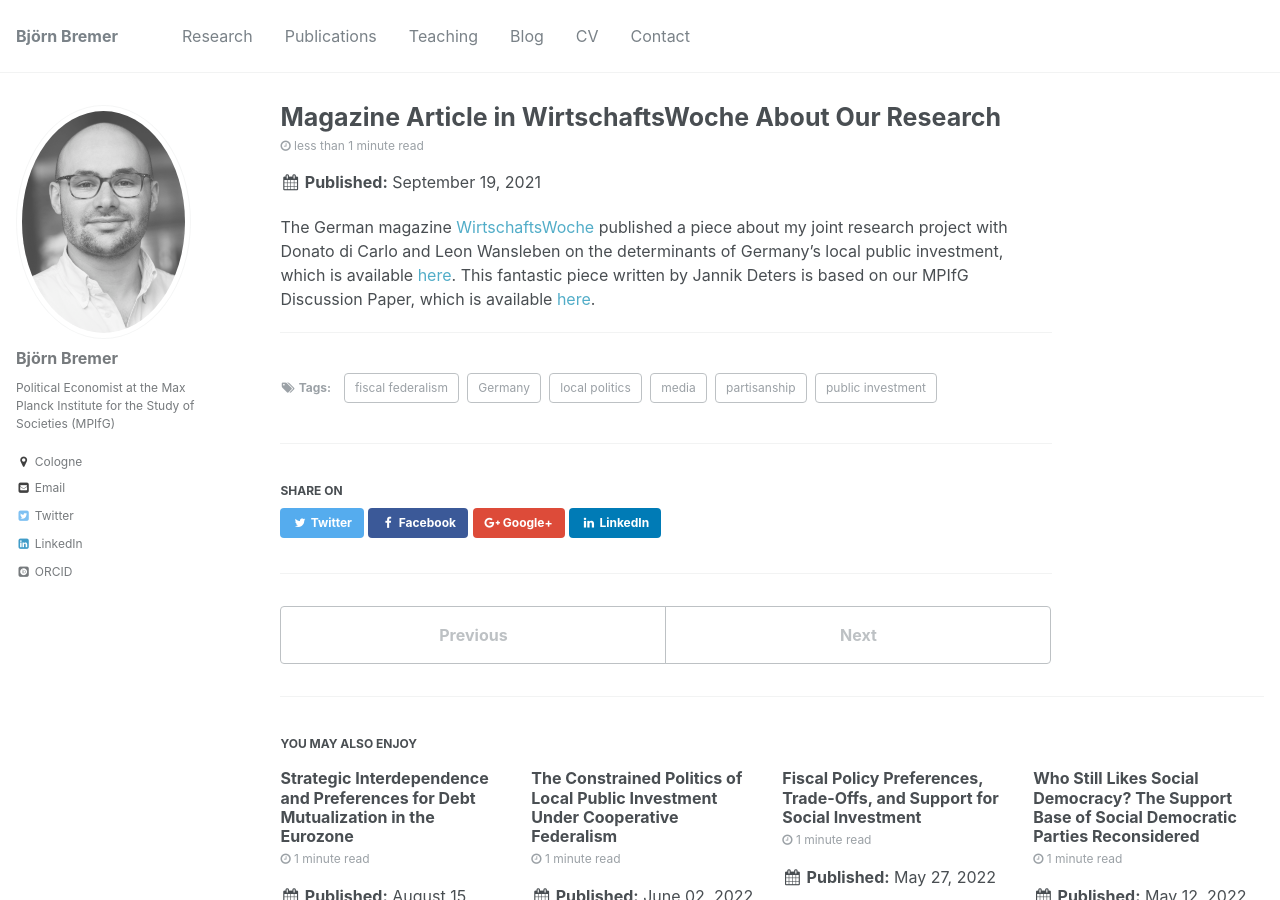
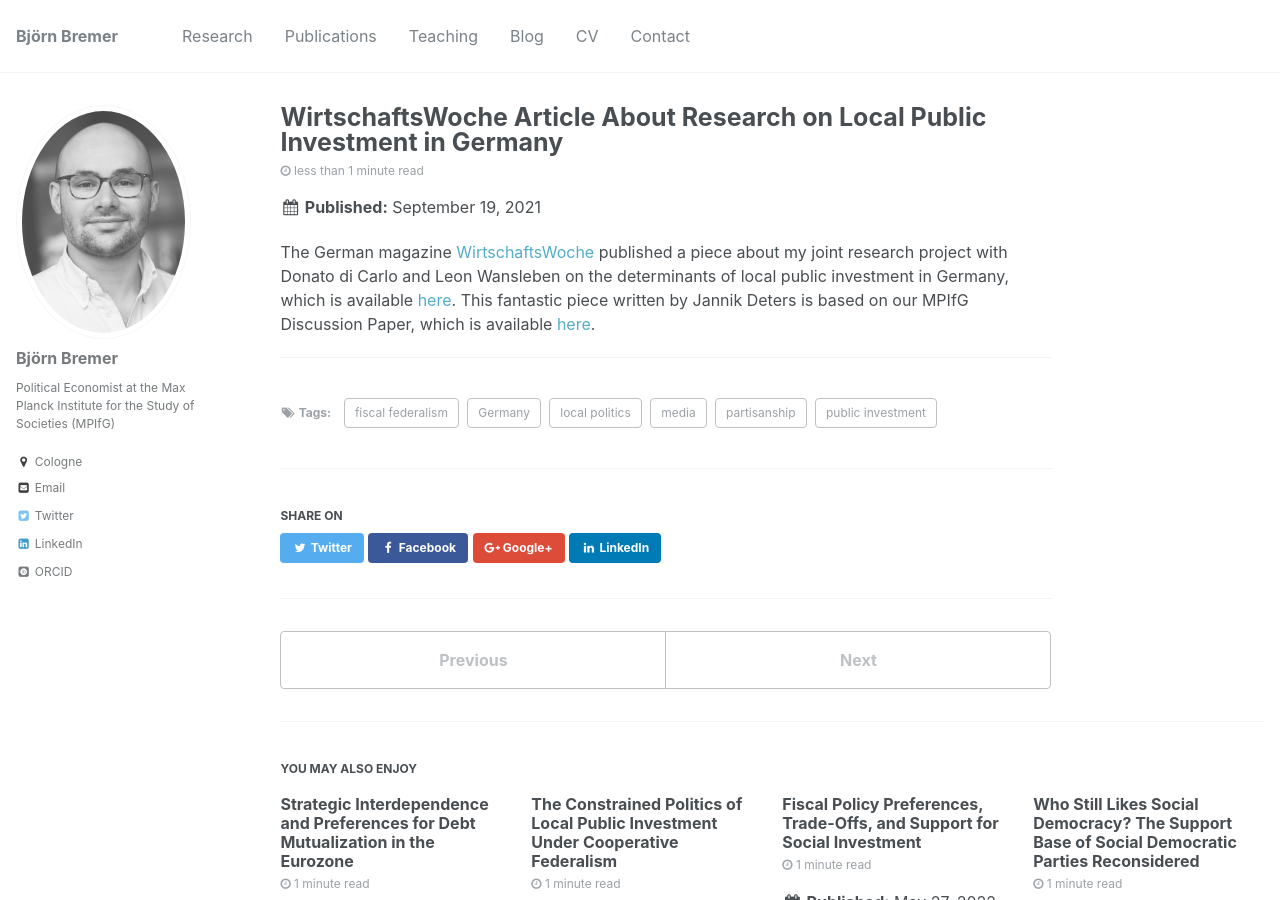
Before and after one commit to bjoernbremer/bjoernbremer.github.io, a Jekyll site: the page built from _posts/2021-09-19-wirtschaftswoche.md, in a window 1280 px wide and 900 px high. Built offline with Jekyll 4.4.1, drawn with Linux system fonts in a browser that asks for light colours; some web fonts are replaced.

Commit message:
Update 2021-09-19-wirtschaftswoche.md

```diff
--- a/_posts/2021-09-19-wirtschaftswoche.md
+++ b/_posts/2021-09-19-wirtschaftswoche.md
@@ -1,5 +1,5 @@
 ---
-title: 'Magazine Article in WirtschaftsWoche About Our Research'
+title: 'WirtschaftsWoche Article About Research on Local Public Investment in Germany'
 date: 2021-09-19
 permalink: /posts/2021/08/Wirtschaftswoche/
 tags:
@@ -12,6 +12,6 @@
 
 ---
 
-The German magazine [WirtschaftsWoche](https://www.wiwo.de/) published a piece about my joint research project with Donato di Carlo and Leon Wansleben on the determinants of Germany's local public investment, which is available [here](https://www.wiwo.de/technologie/digitalisierung-der-wirtschaft/investitionssummen-aller-401-kreise-wo-sich-der-investitionsstau-seit-der-wiedervereinigung-am-meisten-verschaerft-hat-/27619494.html). This fantastic piece written by Jannik Deters is based on our MPIfG Discussion Paper, which is available [here](https://www.mpifg.de/discussion-papers).
+The German magazine [WirtschaftsWoche](https://www.wiwo.de/) published a piece about my joint research project with Donato di Carlo and Leon Wansleben on the determinants of local public investment in Germany, which is available [here](https://www.wiwo.de/technologie/digitalisierung-der-wirtschaft/investitionssummen-aller-401-kreise-wo-sich-der-investitionsstau-seit-der-wiedervereinigung-am-meisten-verschaerft-hat-/27619494.html). This fantastic piece written by Jannik Deters is based on our MPIfG Discussion Paper, which is available [here](https://www.mpifg.de/discussion-papers).
 
 ------
```
